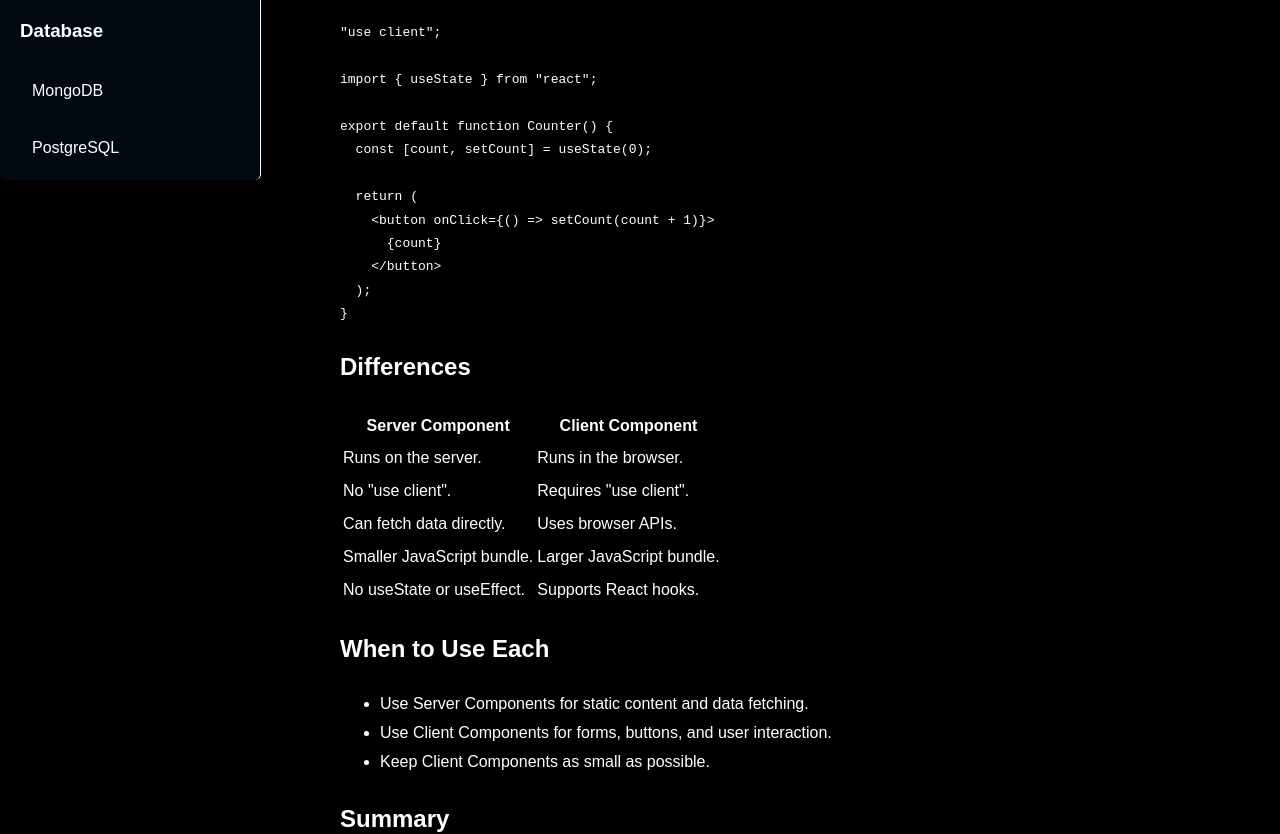
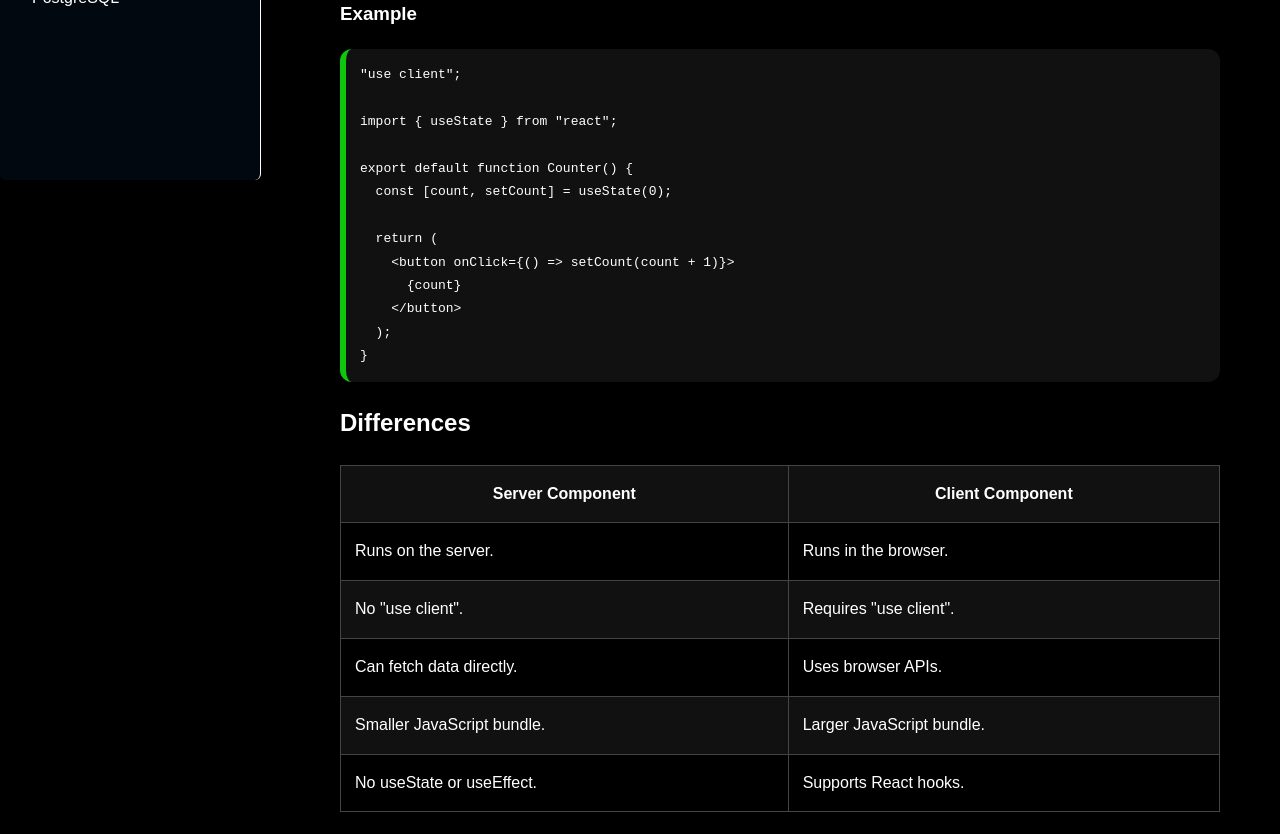
Before and after one commit to asmitbiswas/Project-Next-JS, a Next.js app in the folder app/: page /Next.js/ServerClientComponents in a window 1280 px wide. Shown: the part 660-1494 px from the top of the page. Built offline with nearby package versions, Linux system fonts and the light colour scheme.

Commit message:
Done Server Client comp

```diff
--- a/app/app/(categories)/Next.js/(NextTopics)/ServerClientComponents/page.tsx
+++ b/app/app/(categories)/Next.js/(NextTopics)/ServerClientComponents/page.tsx
@@ -1,9 +1,9 @@
-import Sidebar from "@/app/components/page";
+// import Sidebar from "/@/app/components/page";
 
 export default function ServerClientComponents() {
   return (
     <div>
-      <Sidebar />
+      {/* <Sidebar /> */}
 
       <div>
         <h1>Server & Client Components</h1>
@@ -24,7 +24,16 @@ export default function ServerClientComponents() {
 
         <h3>Example</h3>
 
-        <pre>
+        <pre
+        style={{
+          overflowX:"auto",
+          // borderCollapse:"collapse"
+          padding:"14px",
+          backgroundColor:"#111",
+          borderRadius:"12px",
+          borderLeft:"6px solid rgb(13, 200, 13)",
+        }}
+        >
 {`export default function Home() {
   return <h1>Welcome to DevVault</h1>;
 }`}
@@ -39,7 +48,16 @@ export default function ServerClientComponents() {
 
         <h3>Example</h3>
 
-        <pre>
+        <pre
+         style={{
+          overflowX:"auto",
+          // borderCollapse:"collapse"
+          padding:"14px",
+          backgroundColor:"#111",
+          borderRadius:"12px",
+          borderLeft:"6px solid rgb(13, 200, 13)",
+        }}
+        >
 {`"use client";
 
 import { useState } from "react";
@@ -57,36 +75,115 @@ export default function Counter() {
 
         <h2>Differences</h2>
 
-        <table>
+        <table
+        style={{
+          borderCollapse:"collapse",
+          border:"1px solid #444",
+          width:"100%",
+          margin:"25 0"
+        }}
+        >
           <tbody>
             <tr>
-              <th>Server Component</th>
-              <th>Client Component</th>
+              <th
+              style={{
+                padding:"14px",
+                border:"1px solid #444",
+                background:"#111"
+              }}
+              >Server Component</th>
+              <th
+                   style={{
+                padding:"14px",
+                border:"1px solid #444",
+                background:"#111"
+              }}
+              >Client Component</th>
             </tr>
 
             <tr>
-              <td>Runs on the server.</td>
-              <td>Runs in the browser.</td>
+              <td
+                   style={{
+                padding:"14px",
+                border:"1px solid #444",
+
+              }}
+              >Runs on the server.</td>
+              <td
+                    style={{
+                padding:"14px",
+                border:"1px solid #444",
+
+              }}
+              >Runs in the browser.</td>
             </tr>
 
             <tr>
-              <td>No "use client".</td>
-              <td>Requires "use client".</td>
+              <td
+                   style={{
+                padding:"14px",
+                border:"1px solid #444",
+                background:"#111"
+              }}
+              >No "use client".</td>
+              <td
+                   style={{
+                padding:"14px",
+                border:"1px solid #444",
+                background:"#111"
+              }}
+              >Requires "use client".</td>
             </tr>
 
             <tr>
-              <td>Can fetch data directly.</td>
-              <td>Uses browser APIs.</td>
+              <td
+                    style={{
+                padding:"14px",
+                border:"1px solid #444",
+
+              }}
+              >Can fetch data directly.</td>
+              <td
+                    style={{
+                padding:"14px",
+                border:"1px solid #444",
+
+              }}
+              >Uses browser APIs.</td>
             </tr>
 
             <tr>
-              <td>Smaller JavaScript bundle.</td>
-              <td>Larger JavaScript bundle.</td>
+              <td
+                   style={{
+                padding:"14px",
+                border:"1px solid #444",
+                background:"#111"
+              }}
+              >Smaller JavaScript bundle.</td>
+              <td
+                   style={{
+                padding:"14px",
+                border:"1px solid #444",
+                background:"#111"
+              }}
+              >Larger JavaScript bundle.</td>
             </tr>
 
             <tr>
-              <td>No useState or useEffect.</td>
-              <td>Supports React hooks.</td>
+              <td
+                    style={{
+                padding:"14px",
+                border:"1px solid #444",
+
+              }}
+              >No useState or useEffect.</td>
+              <td
+                    style={{
+                padding:"14px",
+                border:"1px solid #444",
+
+              }}
+              >Supports React hooks.</td>
             </tr>
           </tbody>
         </table>
--- a/app/app/(categories)/Next.js/layout.tsx
+++ b/app/app/(categories)/Next.js/layout.tsx
@@ -1,4 +1,6 @@
+// Link
 import Sidebar from "@/app/components/page";
+import Link from "next/link";
 export default function NextJSLayout({ children }: { children: React.ReactNode }) {
   return (
     <div
@@ -26,6 +28,8 @@ export default function NextJSLayout({ children }: { children: React.ReactNode }
         {/* <ul>
             <li style={{color:"white"}}></li>
         </ul> */}
+
+        <Link href="/" style={{textDecoration:"none"}}></Link>
         {children}
       </div>
     </div>
```
